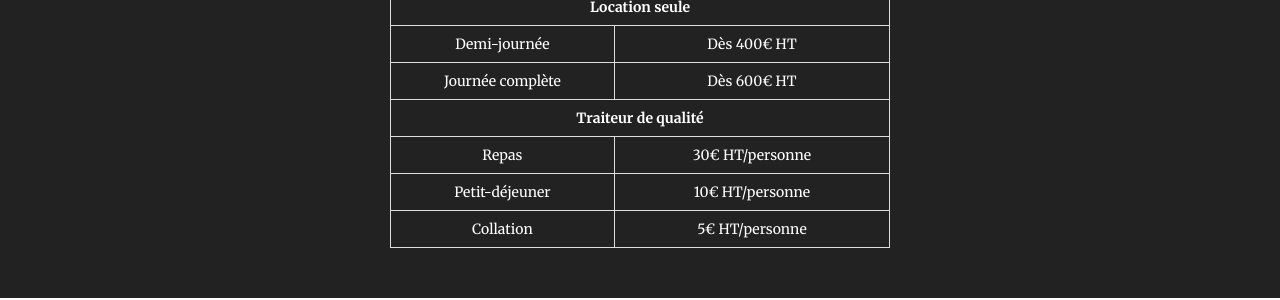
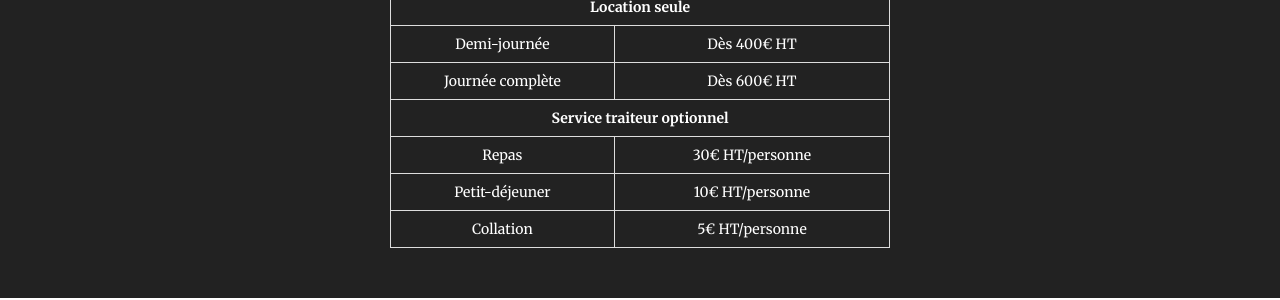
Before and after one commit to 74-mademoiselle/residence-ella.github.io, a Jekyll site: the page built from comeeting.html, in a window 1280 px wide and 900 px high, scrolled down 3195 px. Shown: the part 151-451 px from the top of the window. Built offline with Jekyll 4.4.1, drawn with Linux system fonts in a browser that asks for light colours; nearby versions of some CDN libraries.

Commit message:
Update prices.html

```diff
--- a/_includes/comeeting/prices.html
+++ b/_includes/comeeting/prices.html
@@ -28,7 +28,7 @@
                         <td>Dès 600€ HT</td>
                     </tr>
                     <tr>
-                        <th colspan="2" class="text-center">Traiteur de qualité</th>
+                        <th colspan="2" class="text-center">Service traiteur optionnel</th>
                     </tr>
                     <tr>
                         <td>Repas</td>
```
